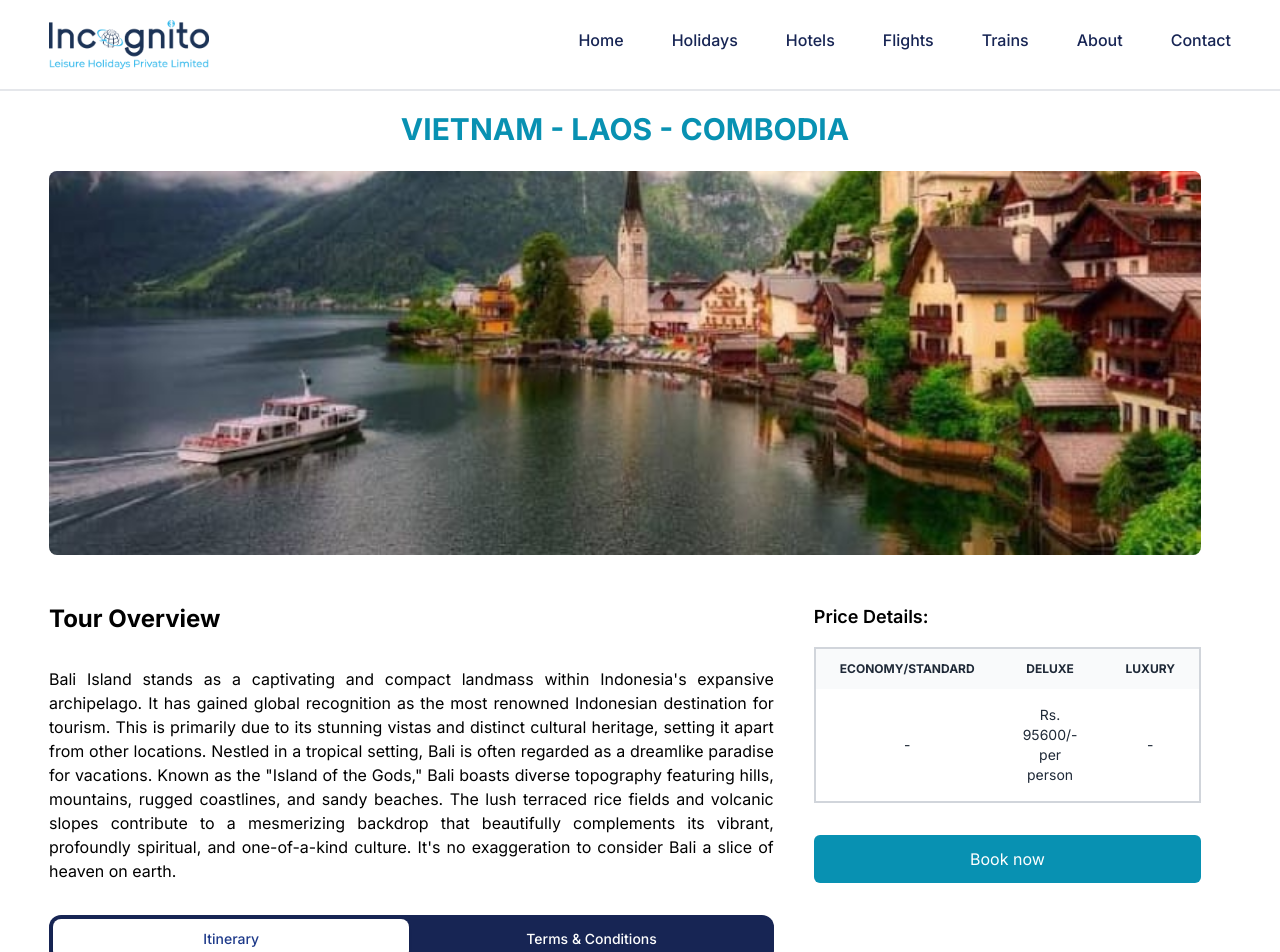
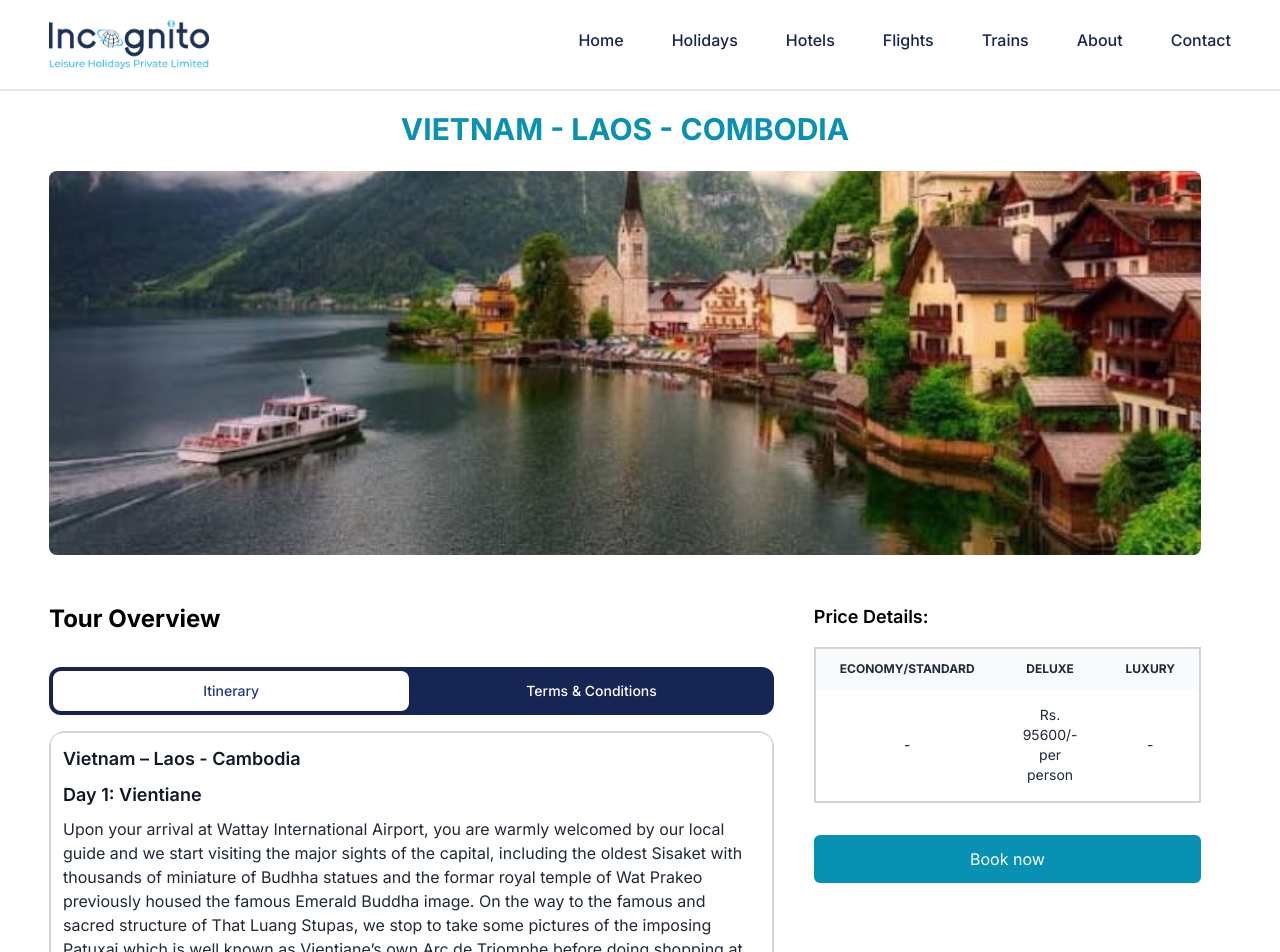
Before and after one commit to Incognito-Holidays/web, a Next.js app: page /holidays/vietnam/vietnam-11n-12d-package in a window 1280 px wide. Shown: the top 952 px of the page. Built offline with nearby package versions, Linux system fonts and the light colour scheme.

Commit message:
Vietnam changes

```diff
--- a/src/app/holidays/vietnam/vietnam-11n-12d-package/page.tsx
+++ b/src/app/holidays/vietnam/vietnam-11n-12d-package/page.tsx
@@ -27,21 +27,7 @@ const Page: React.FC = () => {
         <div className='space-y-8'>
           {/* Tour overview/summary */}
           <h2 className='text-2xl font-bold'>Tour Overview</h2>
-          <p className='text-justify'>
-            Bali Island stands as a captivating and compact landmass within
-            Indonesia&apos;s expansive archipelago. It has gained global
-            recognition as the most renowned Indonesian destination for tourism.
-            This is primarily due to its stunning vistas and distinct cultural
-            heritage, setting it apart from other locations. Nestled in a
-            tropical setting, Bali is often regarded as a dreamlike paradise for
-            vacations. Known as the &quot;Island of the Gods,&quot; Bali boasts
-            diverse topography featuring hills, mountains, rugged coastlines,
-            and sandy beaches. The lush terraced rice fields and volcanic slopes
-            contribute to a mesmerizing backdrop that beautifully complements
-            its vibrant, profoundly spiritual, and one-of-a-kind culture.
-            It&apos;s no exaggeration to consider Bali a slice of heaven on
-            earth.
-          </p>
+          <p className='text-justify'></p>
 
           <Tab.Group>
             <Tab.List className='flex space-x-1 rounded-xl bg-blue-950 p-1'>
```
